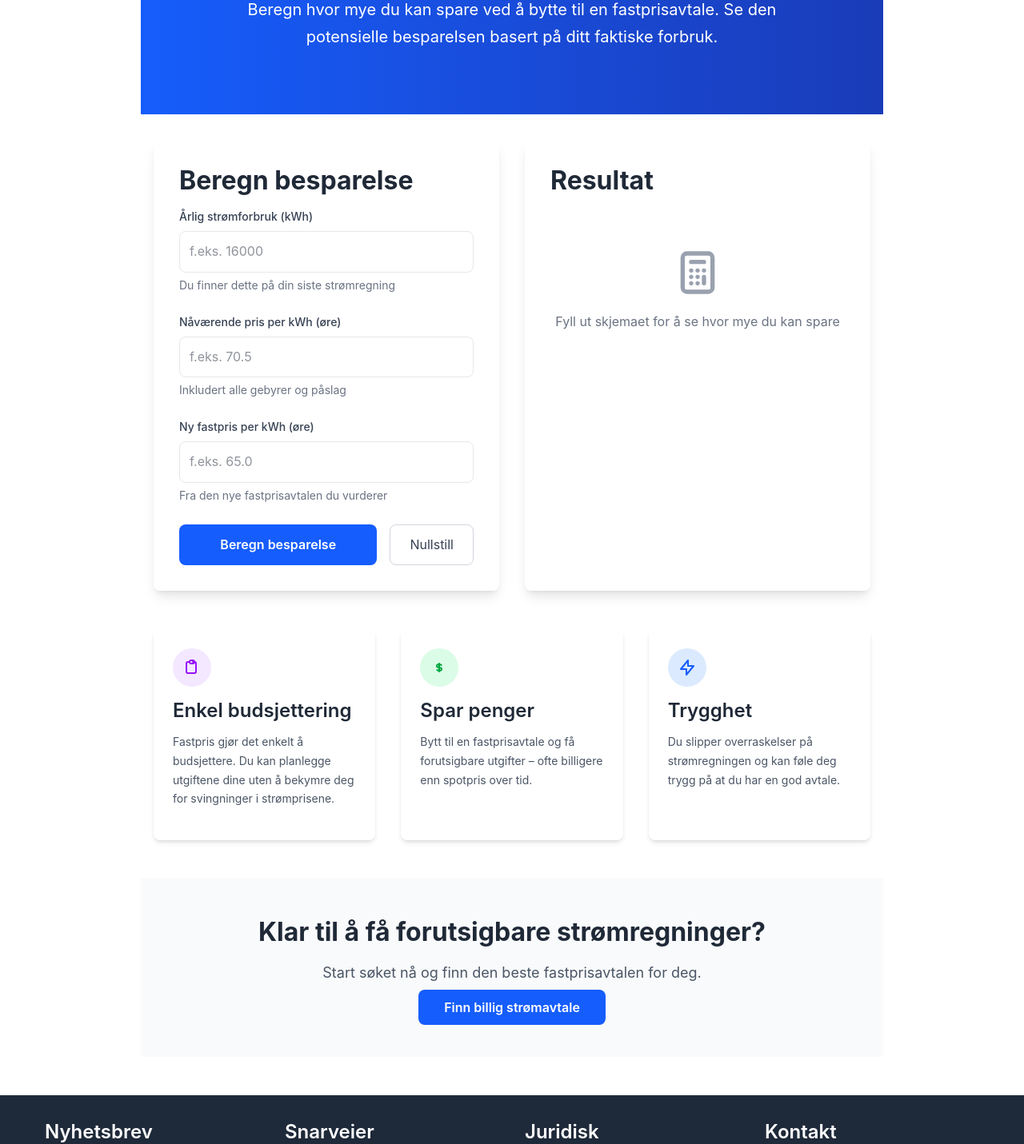
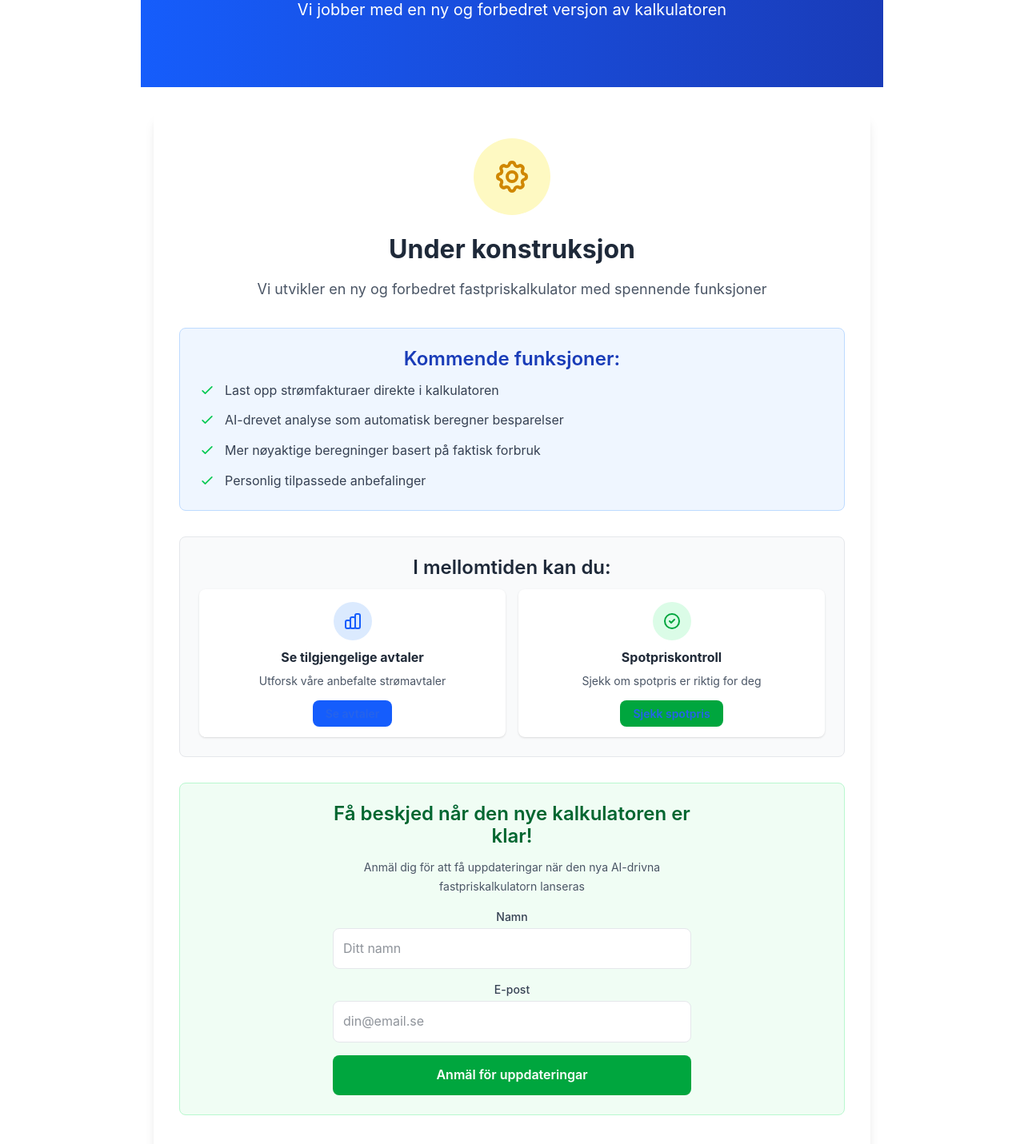
Before and after one commit to hazzler78/stromsjef, a Next.js app: page /fastpriskalkulator in a window 1280 px wide. Shown: the part 209-1640 px from the top of the page at 80% size. Built offline with nearby package versions, Linux system fonts and the light colour scheme; no server answers.

Commit message:
Add contact form to fastpriskalkulator with MailerLite integration

```diff
--- a/src/app/api/newsletter/route.ts
+++ b/src/app/api/newsletter/route.ts
@@ -14,7 +14,7 @@ const GROUP_ID_MAP: Record<string, string> = {
 
 export async function POST(request: NextRequest) {
   try {
-    const { email, zone, marketingConsent } = await request.json();
+    const { email, zone, marketingConsent, name, source } = await request.json();
 
     if (!email || !zone) {
       return NextResponse.json(
@@ -46,9 +46,10 @@ export async function POST(request: NextRequest) {
         groups: [groupId],
         fields: {
           zone: zone,
-          source: 'stromsjef_website',
+          source: source || 'stromsjef_website',
           signup_date: new Date().toISOString(),
           marketingConsent: marketingConsent ? 'yes' : 'no',
+          name: name || '',
         }
       })
     });
--- a/src/app/fastpriskalkulator/page.tsx
+++ b/src/app/fastpriskalkulator/page.tsx
@@ -1,41 +1,45 @@
 "use client";
 
+import Link from 'next/link';
 import { useState } from 'react';
-import Link from 'next/link';
 
 const FastpriskalkulatorPage = () => {
-  const [consumption, setConsumption] = useState('');
-  const [currentPrice, setCurrentPrice] = useState('');
-  const [newPrice, setNewPrice] = useState('');
-  const [savings, setSavings] = useState<number | null>(null);
-  const [monthlySavings, setMonthlySavings] = useState<number | null>(null);
+  const [email, setEmail] = useState('');
+  const [name, setName] = useState('');
+  const [isSubmitting, setIsSubmitting] = useState(false);
+  const [isSubmitted, setIsSubmitted] = useState(false);
 
-  const calculateSavings = (e: React.FormEvent) => {
+  const handleSubmit = async (e: React.FormEvent) => {
     e.preventDefault();
-    const annualConsumption = Number(consumption);
-    const current = Number(currentPrice);
-    const newP = Number(newPrice);
+    setIsSubmitting(true);
 
-    if (annualConsumption > 0 && current > 0 && newP > 0) {
-      const currentCost = (annualConsumption * current) / 100; // From øre to NOK
-      const newCost = (annualConsumption * newP) / 100; // From øre to NOK
-      const annualSavings = currentCost - newCost;
-      const monthlySavings = annualSavings / 12;
+    try {
+      const response = await fetch('/api/newsletter', {
+        method: 'POST',
+        headers: {
+          'Content-Type': 'application/json',
+        },
+        body: JSON.stringify({
+          email,
+          zone: 'NO1', // Default zone for calculator signups
+          marketingConsent: true,
+          name: name, // Will be stored in MailerLite fields
+          source: 'fastpriskalkulator'
+        }),
+      });
 
-      setSavings(annualSavings);
-      setMonthlySavings(monthlySavings);
+      if (response.ok) {
+        setIsSubmitted(true);
+        setEmail('');
+        setName('');
       } else {
-      setSavings(null);
-      setMonthlySavings(null);
+        console.error('Failed to subscribe');
       }
-  };
-
-  const resetForm = () => {
-    setConsumption('');
-    setCurrentPrice('');
-    setNewPrice('');
-    setSavings(null);
-    setMonthlySavings(null);
+    } catch (error) {
+      console.error('Error subscribing:', error);
+    } finally {
+      setIsSubmitting(false);
+    }
   };
 
   return (
@@ -47,215 +51,177 @@ const FastpriskalkulatorPage = () => {
             Fastpriskalkulator
           </h1>
           <p className="text-xl mb-8 max-w-2xl mx-auto">
-            Beregn hvor mye du kan spare ved å bytte til en fastprisavtale.
-            Se den potensielle besparelsen basert på ditt faktiske forbruk.
+            Vi jobber med en ny og forbedret versjon av kalkulatoren
           </p>
         </div>
       </section>
 
-      {/* Calculator Section */}
+      {/* Under Construction Section */}
       <section className="mb-12">
-        <div className="grid lg:grid-cols-2 gap-8">
-          {/* Calculator Form */}
-          <div className="bg-white p-8 rounded-lg shadow-lg">
-            <h2 className="text-2xl font-bold mb-6">Beregn besparelse</h2>
-
-            <form onSubmit={calculateSavings} className="space-y-6">
-    <div>
-                <label htmlFor="consumption" className="block text-sm font-medium text-gray-700 mb-2">
-                  Årlig strømforbruk (kWh)
-                </label>
-          <input
-            type="number"
-            id="consumption"
-            value={consumption}
-            onChange={(e) => setConsumption(e.target.value)}
-                  className="w-full p-3 border border-gray-300 rounded-lg focus:ring-2 focus:ring-blue-500 focus:border-transparent"
-            placeholder="f.eks. 16000"
-            required
-          />
-                <p className="text-sm text-gray-500 mt-1">
-                  Du finner dette på din siste strømregning
+        <div className="bg-white p-8 rounded-lg shadow-lg text-center">
+          <div className="mb-8">
+            <div className="bg-yellow-100 w-24 h-24 rounded-full flex items-center justify-center mx-auto mb-6">
+              <svg className="w-12 h-12 text-yellow-600" fill="none" stroke="currentColor" viewBox="0 0 24 24">
+                <path strokeLinecap="round" strokeLinejoin="round" strokeWidth={2} d="M10.325 4.317c.426-1.756 2.924-1.756 3.35 0a1.724 1.724 0 002.573 1.066c1.543-.94 3.31.826 2.37 2.37a1.724 1.724 0 001.065 2.572c1.756.426 1.756 2.924 0 3.35a1.724 1.724 0 00-1.066 2.573c.94 1.543-.826 3.31-2.37 2.37a1.724 1.724 0 00-2.572 1.065c-.426 1.756-2.924 1.756-3.35 0a1.724 1.724 0 00-2.573-1.066c-1.543.94-3.31-.826-2.37-2.37a1.724 1.724 0 00-1.065-2.572c-1.756-.426-1.756-2.924 0-3.35a1.724 1.724 0 001.066-2.573c-.94-1.543.826-3.31 2.37-2.37.996.608 2.296.07 2.572-1.065z" />
+                <path strokeLinecap="round" strokeLinejoin="round" strokeWidth={2} d="M15 12a3 3 0 11-6 0 3 3 0 016 0z" />
+              </svg>
+            </div>
+            <h2 className="text-3xl font-bold mb-4 text-gray-800">
+              Under konstruksjon
+            </h2>
+            <p className="text-lg text-gray-600 mb-6">
+              Vi utvikler en ny og forbedret fastpriskalkulator med spennende funksjoner
             </p>
           </div>
 
-              <div>
-                <label htmlFor="currentPrice" className="block text-sm font-medium text-gray-700 mb-2">
-                  Nåværende pris per kWh (øre)
-                </label>
-          <input
-            type="number"
-            id="currentPrice"
-            step="0.1"
-            value={currentPrice}
-            onChange={(e) => setCurrentPrice(e.target.value)}
-                  className="w-full p-3 border border-gray-300 rounded-lg focus:ring-2 focus:ring-blue-500 focus:border-transparent"
-            placeholder="f.eks. 70.5"
-            required
-          />
-                <p className="text-sm text-gray-500 mt-1">
-                  Inkludert alle gebyrer og påslag
-                </p>
+          <div className="bg-blue-50 p-6 rounded-lg border border-blue-200 mb-8">
+            <h3 className="text-xl font-semibold mb-4 text-blue-800">
+              Kommende funksjoner:
+            </h3>
+            <ul className="text-left space-y-3 text-gray-700">
+              <li className="flex items-start gap-3">
+                <svg className="w-5 h-5 text-green-500 mt-0.5 flex-shrink-0" fill="none" stroke="currentColor" viewBox="0 0 24 24">
+                  <path strokeLinecap="round" strokeLinejoin="round" strokeWidth={2} d="M5 13l4 4L19 7" />
+                </svg>
+                <span>Last opp strømfakturaer direkte i kalkulatoren</span>
+              </li>
+              <li className="flex items-start gap-3">
+                <svg className="w-5 h-5 text-green-500 mt-0.5 flex-shrink-0" fill="none" stroke="currentColor" viewBox="0 0 24 24">
+                  <path strokeLinecap="round" strokeLinejoin="round" strokeWidth={2} d="M5 13l4 4L19 7" />
+                </svg>
+                <span>AI-drevet analyse som automatisk beregner besparelser</span>
+              </li>
+              <li className="flex items-start gap-3">
+                <svg className="w-5 h-5 text-green-500 mt-0.5 flex-shrink-0" fill="none" stroke="currentColor" viewBox="0 0 24 24">
+                  <path strokeLinecap="round" strokeLinejoin="round" strokeWidth={2} d="M5 13l4 4L19 7" />
+                </svg>
+                <span>Mer nøyaktige beregninger basert på faktisk forbruk</span>
+              </li>
+              <li className="flex items-start gap-3">
+                <svg className="w-5 h-5 text-green-500 mt-0.5 flex-shrink-0" fill="none" stroke="currentColor" viewBox="0 0 24 24">
+                  <path strokeLinecap="round" strokeLinejoin="round" strokeWidth={2} d="M5 13l4 4L19 7" />
+                </svg>
+                <span>Personlig tilpassede anbefalinger</span>
+              </li>
+            </ul>
           </div>
 
-              <div>
-                <label htmlFor="newPrice" className="block text-sm font-medium text-gray-700 mb-2">
-                  Ny fastpris per kWh (øre)
-                </label>
-          <input
-            type="number"
-            id="newPrice"
-            step="0.1"
-            value={newPrice}
-            onChange={(e) => setNewPrice(e.target.value)}
-                  className="w-full p-3 border border-gray-300 rounded-lg focus:ring-2 focus:ring-blue-500 focus:border-transparent"
-            placeholder="f.eks. 65.0"
-            required
-          />
-                <p className="text-sm text-gray-500 mt-1">
-                  Fra den nye fastprisavtalen du vurderer
+          <div className="bg-gray-50 p-6 rounded-lg border border-gray-200 mb-8">
+            <h3 className="text-lg font-semibold mb-3 text-gray-800">
+              I mellomtiden kan du:
+            </h3>
+            <div className="grid md:grid-cols-2 gap-4">
+              <div className="text-center p-4 bg-white rounded-lg shadow-sm">
+                <div className="bg-blue-100 w-12 h-12 rounded-full flex items-center justify-center mx-auto mb-3">
+                  <svg className="w-6 h-6 text-blue-600" fill="none" stroke="currentColor" viewBox="0 0 24 24">
+                    <path strokeLinecap="round" strokeLinejoin="round" strokeWidth={2} d="M9 19v-6a2 2 0 00-2-2H5a2 2 0 00-2 2v6a2 2 0 002 2h2a2 2 0 002-2zm0 0V9a2 2 0 012-2h2a2 2 0 012 2v10m-6 0a2 2 0 002 2h2a2 2 0 002-2m0 0V5a2 2 0 012-2h2a2 2 0 012 2v14a2 2 0 01-2 2h-2a2 2 0 01-2-2z" />
+                  </svg>
+                </div>
+                <h4 className="font-semibold mb-2">Se tilgjengelige avtaler</h4>
+                <p className="text-sm text-gray-600 mb-3">
+                  Utforsk våre anbefalte strømavtaler
                 </p>
+                <Link
+                  href="/#sammenligning"
+                  className="bg-blue-600 text-white px-4 py-2 rounded-lg text-sm font-semibold hover:bg-blue-700 transition-colors"
+                >
+                  Se avtaler
+                </Link>
+              </div>
+              <div className="text-center p-4 bg-white rounded-lg shadow-sm">
+                <div className="bg-green-100 w-12 h-12 rounded-full flex items-center justify-center mx-auto mb-3">
+                  <svg className="w-6 h-6 text-green-600" fill="none" stroke="currentColor" viewBox="0 0 24 24">
+                    <path strokeLinecap="round" strokeLinejoin="round" strokeWidth={2} d="M9 12l2 2 4-4m6 2a9 9 0 11-18 0 9 9 0 0118 0z" />
+                  </svg>
+                </div>
+                <h4 className="font-semibold mb-2">Spotpriskontroll</h4>
+                <p className="text-sm text-gray-600 mb-3">
+                  Sjekk om spotpris er riktig for deg
+                </p>
+                <Link
+                  href="/spotpriskontroll"
+                  className="bg-green-600 text-white px-4 py-2 rounded-lg text-sm font-semibold hover:bg-green-700 transition-colors"
+                >
+                  Sjekk spotpris
+                </Link>
+              </div>
+            </div>
           </div>
 
-              <div className="flex gap-4">
-                <button
-                  type="submit"
-                  className="flex-1 bg-blue-600 text-white py-3 px-6 rounded-lg font-semibold hover:bg-blue-700 transition-colors"
-                >
-          Beregn besparelse
-        </button>
-                <button
-                  type="button"
-                  onClick={resetForm}
-                  className="px-6 py-3 border border-gray-300 text-gray-700 rounded-lg hover:bg-gray-50 transition-colors"
-                >
-                  Nullstill
-                </button>
-              </div>
-      </form>
-          </div>
+          {/* Contact Form Section */}
+          <div className="bg-green-50 p-6 rounded-lg border border-green-200 mb-8">
+            <div className="max-w-md mx-auto">
+              <h3 className="text-xl font-semibold mb-4 text-green-800">
+                Få beskjed når den nye kalkulatoren er klar!
+              </h3>
+              <p className="text-sm text-gray-600 mb-6">
+                Anmäl dig för att få uppdateringar när den nya AI-drivna fastpriskalkulatorn lanseras
+              </p>
 
-          {/* Results Section */}
-          <div className="bg-white p-8 rounded-lg shadow-lg">
-            <h2 className="text-2xl font-bold mb-6">Resultat</h2>
-
-            {savings !== null ? (
-              <div className="space-y-6">
-                <div className="text-center p-6 bg-blue-50 rounded-lg border border-blue-200">
-                  <h3 className="text-lg font-semibold text-gray-900 mb-2">Estimert årlig besparelse</h3>
-                  <p className={`text-4xl font-bold ${savings > 0 ? 'text-blue-600' : 'text-red-600'}`}>
-                    {savings.toFixed(0)} kr
-                  </p>
-                  {savings > 0 && (
-                    <p className="text-sm text-gray-600 mt-2">
-                      Det er som å få {Math.round(savings / 12)} kr ekstra i måneden!
-                    </p>
-                  )}
-                </div>
-
-                <div className="grid grid-cols-2 gap-4">
-                  <div className="text-center p-4 bg-blue-50 rounded-lg">
-                    <h4 className="text-sm font-medium text-gray-700 mb-1">Månedlig besparelse</h4>
-                    <p className={`text-2xl font-bold ${monthlySavings! > 0 ? 'text-blue-600' : 'text-red-600'}`}>
-                      {monthlySavings!.toFixed(0)} kr
-                    </p>
-                  </div>
-                  <div className="text-center p-4 bg-purple-50 rounded-lg">
-                    <h4 className="text-sm font-medium text-gray-700 mb-1">Daglig besparelse</h4>
-                    <p className={`text-2xl font-bold ${(monthlySavings! / 30) > 0 ? 'text-purple-600' : 'text-red-600'}`}>
-                      {(monthlySavings! / 30).toFixed(1)} kr
+              {isSubmitted ? (
+                <div className="bg-green-100 p-4 rounded-lg border border-green-200">
+                  <div className="flex items-center gap-3">
+                    <svg className="w-6 h-6 text-green-600" fill="none" stroke="currentColor" viewBox="0 0 24 24">
+                      <path strokeLinecap="round" strokeLinejoin="round" strokeWidth={2} d="M5 13l4 4L19 7" />
+                    </svg>
+                    <p className="text-green-800 font-medium">
+                      Tack! Du är nu anmäld för uppdateringar
                     </p>
                   </div>
                 </div>
-
-                {savings > 0 && (
-                  <div className="bg-yellow-50 p-4 rounded-lg border border-yellow-200">
-                    <h4 className="font-semibold text-yellow-800 mb-2">💡 Tips</h4>
-                    <p className="text-sm text-yellow-700">
-                      Med denne besparelsen kan du f.eks. kjøpe {Math.round(savings / 50)} kopp kaffe,
-                      eller spare opp til en fin ferie på {Math.round(savings / 1000)} år!
-                    </p>
+              ) : (
+                <form onSubmit={handleSubmit} className="space-y-4">
+                  <div>
+                    <label htmlFor="name" className="block text-sm font-medium text-gray-700 mb-1">
+                      Namn
+                    </label>
+                    <input
+                      type="text"
+                      id="name"
+                      value={name}
+                      onChange={(e) => setName(e.target.value)}
+                      className="w-full p-3 border border-gray-300 rounded-lg focus:ring-2 focus:ring-green-500 focus:border-transparent"
+                      placeholder="Ditt namn"
+                      required
+                    />
                   </div>
-                )}
-
-                <div className="text-center">
-                  <Link
-                    href="/#sammenligning"
-                    className="bg-blue-600 text-white !text-white px-8 py-3 rounded-lg font-semibold hover:bg-blue-700 transition-colors"
+                  <div>
+                    <label htmlFor="email" className="block text-sm font-medium text-gray-700 mb-1">
+                      E-post
+                    </label>
+                    <input
+                      type="email"
+                      id="email"
+                      value={email}
+                      onChange={(e) => setEmail(e.target.value)}
+                      className="w-full p-3 border border-gray-300 rounded-lg focus:ring-2 focus:ring-green-500 focus:border-transparent"
+                      placeholder="din@email.se"
+                      required
+                    />
+                  </div>
+                  <button
+                    type="submit"
+                    disabled={isSubmitting}
+                    className="w-full bg-green-600 text-white py-3 px-6 rounded-lg font-semibold hover:bg-green-700 transition-colors disabled:opacity-50 disabled:cursor-not-allowed"
                   >
-                    Finn billig strømavtale
-                  </Link>
-                </div>
-              </div>
-            ) : (
-              <div className="text-center py-12">
-                <div className="text-gray-400 mb-4">
-                  <svg className="w-16 h-16 mx-auto" fill="none" stroke="currentColor" viewBox="0 0 24 24">
-                    <path strokeLinecap="round" strokeLinejoin="round" strokeWidth={2} d="M9 7h6m0 10v-3m-3 3h.01M9 17h.01M9 14h.01M12 14h.01M15 11h.01M12 11h.01M9 11h.01M7 21h10a2 2 0 002-2V5a2 2 0 00-2-2H7a2 2 0 00-2 2v14a2 2 0 002 2z" />
-                  </svg>
-                </div>
-                <p className="text-gray-500">
-                  Fyll ut skjemaet for å se hvor mye du kan spare
-                </p>
-              </div>
+                    {isSubmitting ? 'Anmäler...' : 'Anmäl för uppdateringar'}
+                  </button>
+                </form>
               )}
             </div>
           </div>
-      </section>
 
-      {/* Tips Section */}
-      <section className="mb-12">
-        <div className="grid md:grid-cols-3 gap-8">
-          <div className="bg-white p-6 rounded-lg shadow-md">
-            <div className="bg-purple-100 w-12 h-12 rounded-full flex items-center justify-center mb-4">
-              <svg className="w-6 h-6 text-purple-600" fill="none" stroke="currentColor" viewBox="0 0 24 24">
-                <path strokeLinecap="round" strokeLinejoin="round" strokeWidth={2} d="M9 5H7a2 2 0 00-2 2v10a2 2 0 002 2h8a2 2 0 002-2V7a2 2 0 00-2-2h-2M9 5a2 2 0 002 2h2a2 2 0 002-2M9 5a2 2 0 012-2h2a2 2 0 012 2" />
-              </svg>
-            </div>
-            <h3 className="text-lg font-semibold mb-2">Enkel budsjettering</h3>
-            <p className="text-gray-600 text-sm">
-              Fastpris gjør det enkelt å budsjettere. Du kan planlegge utgiftene
-              dine uten å bekymre deg for svingninger i strømprisene.
-            </p>
-          </div>
-          <div className="bg-white p-6 rounded-lg shadow-md">
-            <div className="bg-green-100 w-12 h-12 rounded-full flex items-center justify-center mb-4">
-              <svg className="w-6 h-6 text-green-600" fill="none" stroke="currentColor" viewBox="0 0 24 24">
-                <path strokeLinecap="round" strokeLinejoin="round" strokeWidth={2} d="M12 8c-1.657 0-3 .895-3 2s1.343 2 3 2 3 .895 3 2-1.343 2-3 2m0-8c1.11 0 2.08.402 2.599 1M12 8V7m0 1v8m0 0v1m0-1c-1.11 0-2.08-.402-2.599-1" />
-              </svg>
-            </div>
-            <h3 className="text-lg font-semibold mb-2">Spar penger</h3>
-            <p className="text-gray-600 text-sm">
-              Bytt til en fastprisavtale og få forutsigbare utgifter – ofte billigere enn spotpris over tid.
-            </p>
-          </div>
-          <div className="bg-white p-6 rounded-lg shadow-md">
-            <div className="bg-blue-100 w-12 h-12 rounded-full flex items-center justify-center mb-4">
-              <svg className="w-6 h-6 text-blue-600" fill="none" stroke="currentColor" viewBox="0 0 24 24">
-                <path strokeLinecap="round" strokeLinejoin="round" strokeWidth={2} d="M13 10V3L4 14h7v7l9-11h-7z" />
-              </svg>
-            </div>
-            <h3 className="text-lg font-semibold mb-2">Trygghet</h3>
-            <p className="text-gray-600 text-sm">
-              Du slipper overraskelser på strømregningen og kan føle deg trygg på at du har en god avtale.
-            </p>
-          </div>
-        </div>
-      </section>
-
-      {/* CTA Section */}
-      <section className="bg-gray-50 py-12 -mx-4 px-4">
-        <div className="container mx-auto text-center">
-          <h2 className="text-3xl font-bold mb-4">Klar til å få forutsigbare strømregninger?</h2>
-          <p className="text-lg text-gray-600 mb-6">
-            Start søket nå og finn den beste fastprisavtalen for deg.
+          <div className="text-center">
+            <p className="text-gray-600 mb-4">
+              Følg med på oppdateringer - den nye kalkulatoren kommer snart!
             </p>
             <Link
-            href="/#sammenligning"
-            className="bg-blue-600 text-white !text-white px-8 py-3 rounded-lg font-semibold hover:bg-blue-700 transition-colors"
+              href="/"
+              className="bg-gray-600 text-white px-6 py-3 rounded-lg font-semibold hover:bg-gray-700 transition-colors"
             >
-            Finn billig strømavtale
+              Tilbake til forsiden
             </Link>
+          </div>
         </div>
       </section>
     </div>
```
Lines whose indentation alone changed are shown as unchanged.
